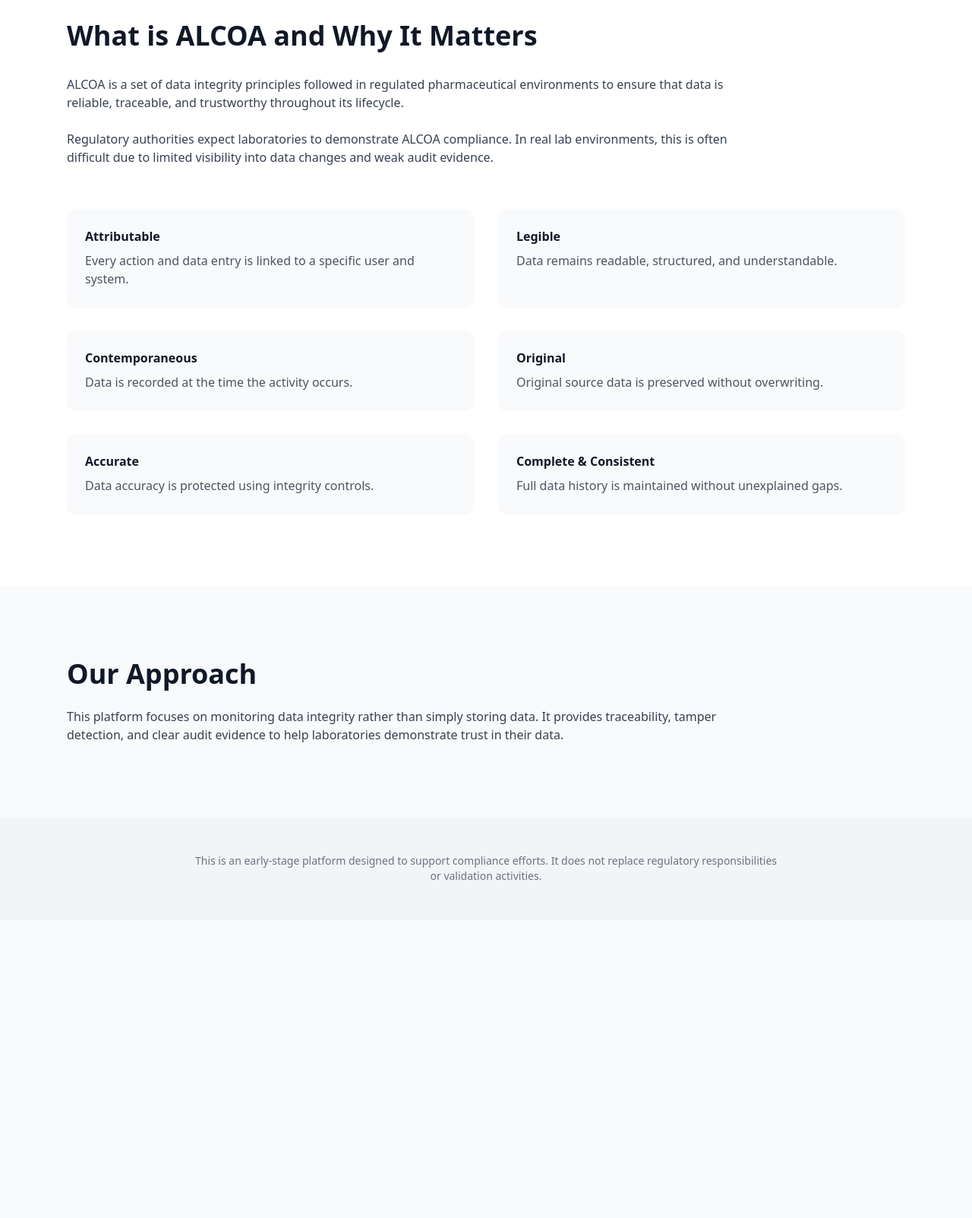
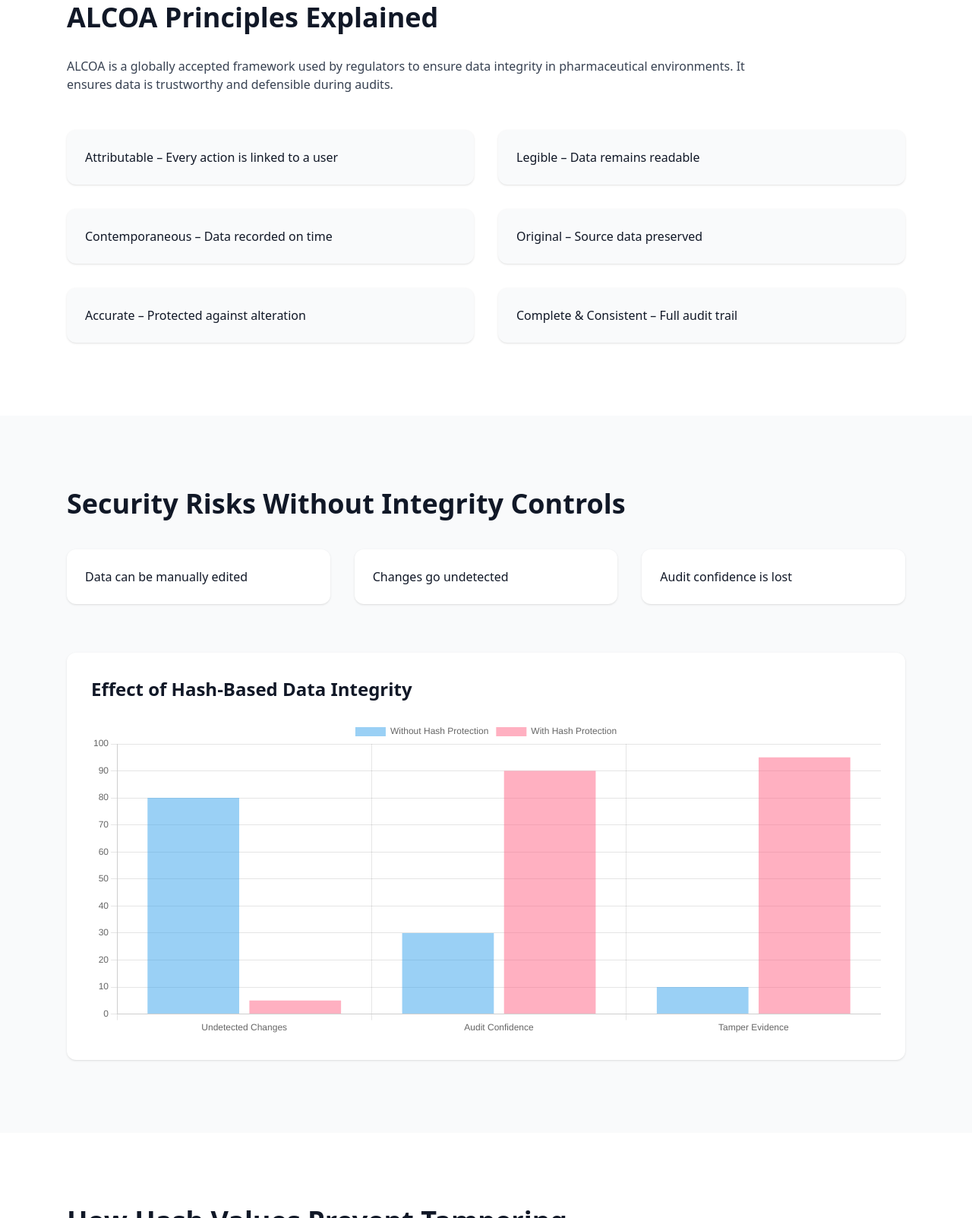
Before and after one commit to Vis-byte/Pharma-data-integrity, a plain HTML site: page index.html in a window 1280 px wide. Shown: the part 1197-2800 px from the top of the page at 76% size. Before the commit the page ends 2408 px from the top, so only its background shows below. Drawn offline with nearby package versions, Linux system fonts and the light colour scheme.

Commit message:
Add full graphics

```diff
--- a/index.html
+++ b/index.html
@@ -5,8 +5,14 @@
   <meta name="viewport" content="width=device-width, initial-scale=1.0">
   <title>Pharma Data Integrity Platform</title>
 
+  <!-- Tailwind CSS -->
   <script src="https://cdn.tailwindcss.com"></script>
+
+  <!-- AOS Animations -->
   <link href="https://unpkg.com/aos@2.3.4/dist/aos.css" rel="stylesheet">
+
+  <!-- Chart.js -->
+  <script src="https://cdn.jsdelivr.net/npm/chart.js"></script>
 </head>
 
 <body class="bg-gray-50 text-gray-900">
@@ -14,133 +20,97 @@
 <!-- HERO -->
 <section class="min-h-screen flex items-center justify-center bg-white">
   <div class="text-center max-w-3xl px-6">
-    <h1 data-aos="fade-up"
-        class="text-5xl font-bold mb-6">
-      Pharma Data Integrity Platform
+    <h1 data-aos="fade-up" class="text-5xl font-bold mb-6">
+      Pharma Data Integrity & Security
     </h1>
-
-    <p data-aos="fade-up" data-aos-delay="150"
-       class="text-gray-600 text-lg mb-8">
-      Helping pharmaceutical laboratories prove data integrity
-      and maintain audit readiness using ALCOA principles.
+    <p data-aos="fade-up" data-aos-delay="150" class="text-gray-600 text-lg mb-8">
+      Helping pharmaceutical laboratories prove that data is authentic,
+      unchanged, and audit-ready using cryptographic integrity controls.
     </p>
-
-    <a data-aos="fade-up" data-aos-delay="300"
-       href="#alcoa"
-       class="inline-block bg-blue-600 text-white px-8 py-3 rounded-md font-semibold hover:bg-blue-700 transition">
-      Learn More
-    </a>
   </div>
 </section>
 
 <!-- PROBLEM -->
 <section class="py-24 bg-gray-50">
   <div class="max-w-6xl mx-auto px-6">
-    <h2 data-aos="fade-up"
-        class="text-4xl font-bold mb-6">
-      The Problem in Pharma Labs
+    <h2 data-aos="fade-up" class="text-4xl font-bold mb-6">
+      The Data Integrity Challenge
     </h2>
-
-    <p data-aos="fade-up" data-aos-delay="100"
-       class="text-gray-700 max-w-4xl">
-      Many pharmaceutical laboratories struggle to prove that analytical
-      and batch data from systems such as HPLC, GC, LIMS, and ELN has not
-      been modified. Missing audit trails, manual processes, and fragmented
-      systems create stress during inspections and audits.
+    <p data-aos="fade-up" data-aos-delay="100" class="text-gray-700 max-w-4xl">
+      Modern pharma labs rely on multiple systems such as HPLC, GC, LIMS, and ELN.
+      In many cases, these systems lack strong mechanisms to prove that data has
+      not been modified, overwritten, or manipulated.
     </p>
   </div>
 </section>
 
 <!-- ALCOA -->
-<section id="alcoa" class="py-24 bg-white overflow-hidden">
+<section class="py-24 bg-white">
   <div class="max-w-6xl mx-auto px-6">
 
-    <h2 data-aos="fade-up"
-        class="text-4xl font-bold mb-8">
-      What is ALCOA and Why It Matters
+    <h2 data-aos="fade-up" class="text-4xl font-bold mb-8">
+      ALCOA Principles Explained
     </h2>
 
-    <p data-aos="fade-up" data-aos-delay="100"
-       class="text-gray-700 max-w-4xl mb-6">
-      ALCOA is a set of data integrity principles followed in regulated
-      pharmaceutical environments to ensure that data is reliable,
-      traceable, and trustworthy throughout its lifecycle.
-    </p>
-
-    <p data-aos="fade-up" data-aos-delay="200"
-       class="text-gray-700 max-w-4xl mb-14">
-      Regulatory authorities expect laboratories to demonstrate ALCOA
-      compliance. In real lab environments, this is often difficult due to
-      limited visibility into data changes and weak audit evidence.
+    <p data-aos="fade-up" data-aos-delay="100" class="text-gray-700 max-w-4xl mb-12">
+      ALCOA is a globally accepted framework used by regulators to ensure
+      data integrity in pharmaceutical environments. It ensures data is
+      trustworthy and defensible during audits.
     </p>
 
     <div class="grid md:grid-cols-2 gap-8">
-      <div data-aos="fade-up" data-aos-delay="100"
-           class="bg-gray-50 p-6 rounded-xl shadow-sm hover:shadow-md transition">
-        <strong>Attributable</strong>
-        <p class="text-gray-600 mt-2">
-          Every action and data entry is linked to a specific user and system.
-        </p>
-      </div>
-
-      <div data-aos="fade-up" data-aos-delay="150"
-           class="bg-gray-50 p-6 rounded-xl shadow-sm hover:shadow-md transition">
-        <strong>Legible</strong>
-        <p class="text-gray-600 mt-2">
-          Data remains readable, structured, and understandable.
-        </p>
-      </div>
-
-      <div data-aos="fade-up" data-aos-delay="200"
-           class="bg-gray-50 p-6 rounded-xl shadow-sm hover:shadow-md transition">
-        <strong>Contemporaneous</strong>
-        <p class="text-gray-600 mt-2">
-          Data is recorded at the time the activity occurs.
-        </p>
-      </div>
-
-      <div data-aos="fade-up" data-aos-delay="250"
-           class="bg-gray-50 p-6 rounded-xl shadow-sm hover:shadow-md transition">
-        <strong>Original</strong>
-        <p class="text-gray-600 mt-2">
-          Original source data is preserved without overwriting.
-        </p>
-      </div>
-
-      <div data-aos="fade-up" data-aos-delay="300"
-           class="bg-gray-50 p-6 rounded-xl shadow-sm hover:shadow-md transition">
-        <strong>Accurate</strong>
-        <p class="text-gray-600 mt-2">
-          Data accuracy is protected using integrity controls.
-        </p>
-      </div>
-
-      <div data-aos="fade-up" data-aos-delay="350"
-           class="bg-gray-50 p-6 rounded-xl shadow-sm hover:shadow-md transition">
-        <strong>Complete & Consistent</strong>
-        <p class="text-gray-600 mt-2">
-          Full data history is maintained without unexplained gaps.
-        </p>
-      </div>
+      <div data-aos="fade-up" class="bg-gray-50 p-6 rounded-xl shadow">Attributable – Every action is linked to a user</div>
+      <div data-aos="fade-up" data-aos-delay="100" class="bg-gray-50 p-6 rounded-xl shadow">Legible – Data remains readable</div>
+      <div data-aos="fade-up" data-aos-delay="150" class="bg-gray-50 p-6 rounded-xl shadow">Contemporaneous – Data recorded on time</div>
+      <div data-aos="fade-up" data-aos-delay="200" class="bg-gray-50 p-6 rounded-xl shadow">Original – Source data preserved</div>
+      <div data-aos="fade-up" data-aos-delay="250" class="bg-gray-50 p-6 rounded-xl shadow">Accurate – Protected against alteration</div>
+      <div data-aos="fade-up" data-aos-delay="300" class="bg-gray-50 p-6 rounded-xl shadow">Complete & Consistent – Full audit trail</div>
     </div>
 
   </div>
 </section>
 
-<!-- SOLUTION -->
+<!-- SECURITY VISUAL -->
 <section class="py-24 bg-gray-50">
   <div class="max-w-6xl mx-auto px-6">
-    <h2 data-aos="fade-up"
-        class="text-4xl font-bold mb-6">
-      Our Approach
+
+    <h2 data-aos="fade-up" class="text-4xl font-bold mb-10">
+      Security Risks Without Integrity Controls
     </h2>
 
-    <p data-aos="fade-up" data-aos-delay="100"
-       class="text-gray-700 max-w-4xl">
-      This platform focuses on monitoring data integrity rather than
-      simply storing data. It provides traceability, tamper detection,
-      and clear audit evidence to help laboratories demonstrate trust
-      in their data.
+    <div class="grid md:grid-cols-3 gap-8 mb-16">
+      <div data-aos="fade-up" class="bg-white p-6 rounded-xl shadow">
+        Data can be manually edited
+      </div>
+      <div data-aos="fade-up" data-aos-delay="150" class="bg-white p-6 rounded-xl shadow">
+        Changes go undetected
+      </div>
+      <div data-aos="fade-up" data-aos-delay="300" class="bg-white p-6 rounded-xl shadow">
+        Audit confidence is lost
+      </div>
+    </div>
+
+    <!-- CHART -->
+    <div data-aos="fade-up" class="bg-white p-8 rounded-xl shadow">
+      <h3 class="text-2xl font-semibold mb-6">
+        Effect of Hash-Based Data Integrity
+      </h3>
+      <canvas id="integrityChart" height="120"></canvas>
+    </div>
+
+  </div>
+</section>
+
+<!-- HASH EXPLANATION -->
+<section class="py-24 bg-white">
+  <div class="max-w-6xl mx-auto px-6">
+    <h2 data-aos="fade-up" class="text-4xl font-bold mb-6">
+      How Hash Values Prevent Tampering
+    </h2>
+    <p data-aos="fade-up" data-aos-delay="100" class="text-gray-700 max-w-4xl">
+      A cryptographic hash creates a unique fingerprint for each data record.
+      Even a small change in data results in a completely different hash,
+      immediately exposing unauthorized modification.
     </p>
   </div>
 </section>
@@ -148,19 +118,45 @@
 <!-- DISCLAIMER -->
 <section class="py-12 bg-gray-100 text-center">
   <p class="text-sm text-gray-500 max-w-3xl mx-auto">
-    This is an early-stage platform designed to support compliance efforts.
-    It does not replace regulatory responsibilities or validation activities.
+    This platform is an early-stage solution designed to support compliance.
+    It does not replace regulatory validation or quality responsibilities.
   </p>
 </section>
 
 <!-- AOS INIT -->
 <script src="https://unpkg.com/aos@2.3.4/dist/aos.js"></script>
 <script>
-  AOS.init({
-    duration: 900,
-    easing: 'ease-out-cubic',
-    once: true
-  });
+  AOS.init({ duration: 900, once: true });
+</script>
+
+<!-- CHART SCRIPT -->
+<script>
+const ctx = document.getElementById('integrityChart');
+new Chart(ctx, {
+  type: 'bar',
+  data: {
+    labels: ['Undetected Changes', 'Audit Confidence', 'Tamper Evidence'],
+    datasets: [
+      {
+        label: 'Without Hash Protection',
+        data: [80, 30, 10]
+      },
+      {
+        label: 'With Hash Protection',
+        data: [5, 90, 95]
+      }
+    ]
+  },
+  options: {
+    responsive: true,
+    scales: {
+      y: {
+        beginAtZero: true,
+        max: 100
+      }
+    }
+  }
+});
 </script>
 
 </body>
```
